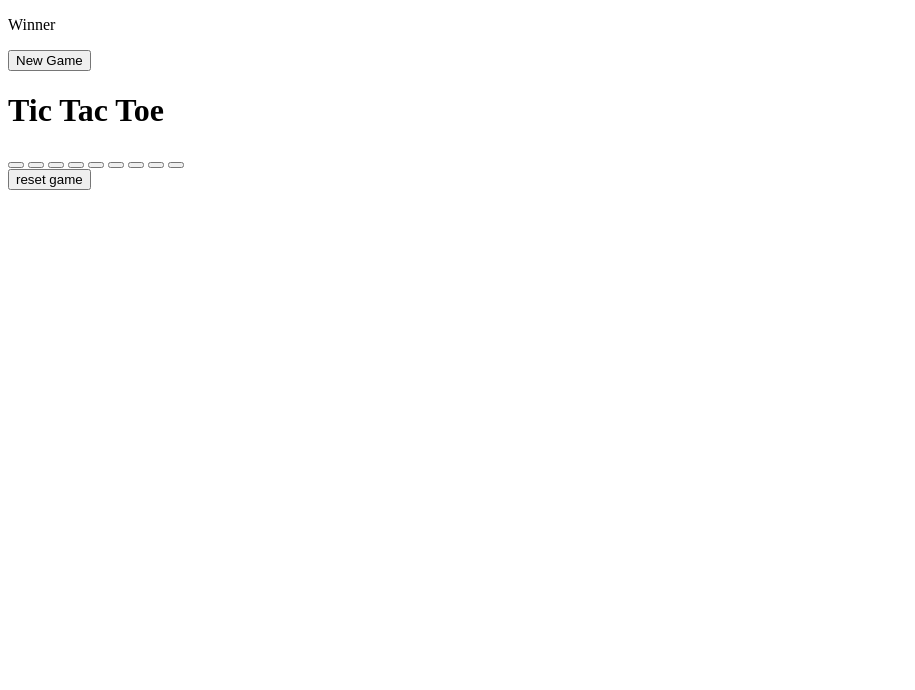
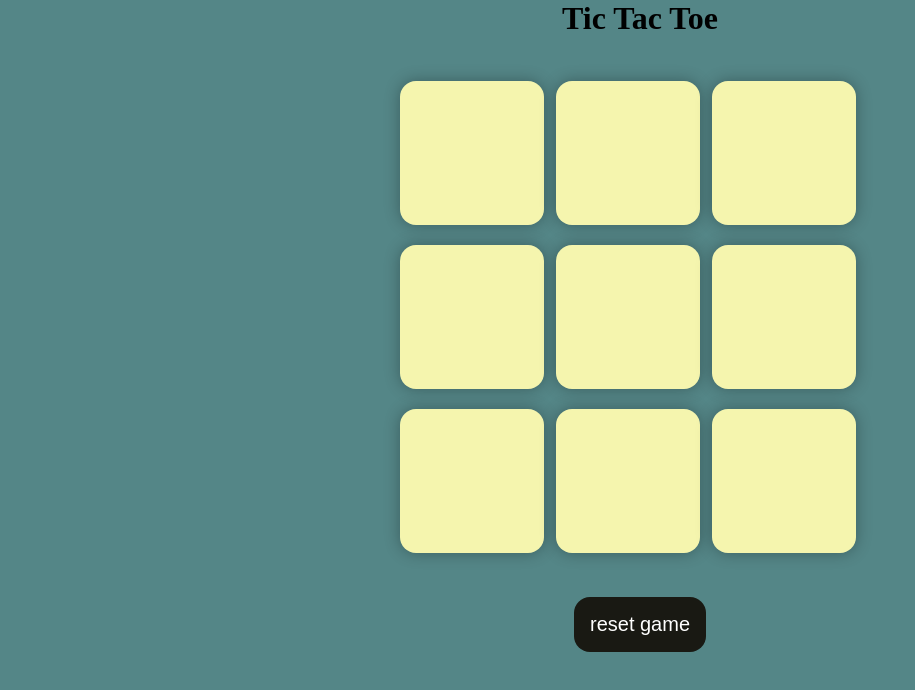
Before and after one commit to Zohaib-Hussain1/game, a plain HTML site: page index.html in a window 1280 px wide. Shown: the whole page, without its empty margins (0-915 px from the left). Drawn offline with Linux system fonts and the light colour scheme.

Commit message:
first commit

```diff
--- a/index.html
+++ b/index.html
@@ -4,7 +4,7 @@
     <meta charset="UTF-8">
     <meta name="viewport" content="width=device-width, initial-scale=1.0">
     <title>Document</title>
-    <link rel="stylesheet" href="index.css">
+    <link rel="stylesheet" href="style.css">
 </head>
 <body>
     <div class="msg-container hide">
--- /dev/null
+++ b/style.css
@@ -0,0 +1,64 @@
+*{
+    padding: 0;
+    margin: 0;
+}
+body{
+    background-color: #548687;
+    text-align: center;
+}
+.container{
+    height: 70vh;
+    display: flex;
+    align-items: center;
+    gap: 1.5vmin;
+    justify-content: center;
+}
+.game{
+    height: 60vmin;
+    width: 60vmin;
+    display: flex;
+    flex-wrap: wrap;
+    align-items: center;
+    gap: 1.5vmin;
+}
+.box{
+    height: 18vmin;
+    width: 18vmin;
+    border-radius: 1rem;
+    border: none;
+    box-shadow: 0 0 1rem rgba(0 ,0 ,0 ,0.3);
+    font-size: 8vmin;
+    color: #b0413e;
+    background-color: rgb(245, 245, 174);
+}
+#reset{
+    padding: 1rem;
+    font-size: 1.25rem;
+    background-color: #191913;
+    color: #fff;
+    border-radius: 1rem;
+    border: none;
+}
+#new-btn{
+    padding: 1rem;
+    font-size: 1.25rem;
+    background-color: #191913;
+    color: #fff;
+    border-radius: 1rem;
+    border: none;
+}
+#msg{
+    color: #ffffc7;
+    font-size: 10vmin;
+}
+.msg-container{
+    height: 100vmin;
+    display: flex;
+    justify-content: center;
+    align-items: center;
+    flex-direction: column;
+    gap: 4rem;
+}
+.hide{
+    display: none;
+}
```
Also changed, not shown: index.css (deleted).
